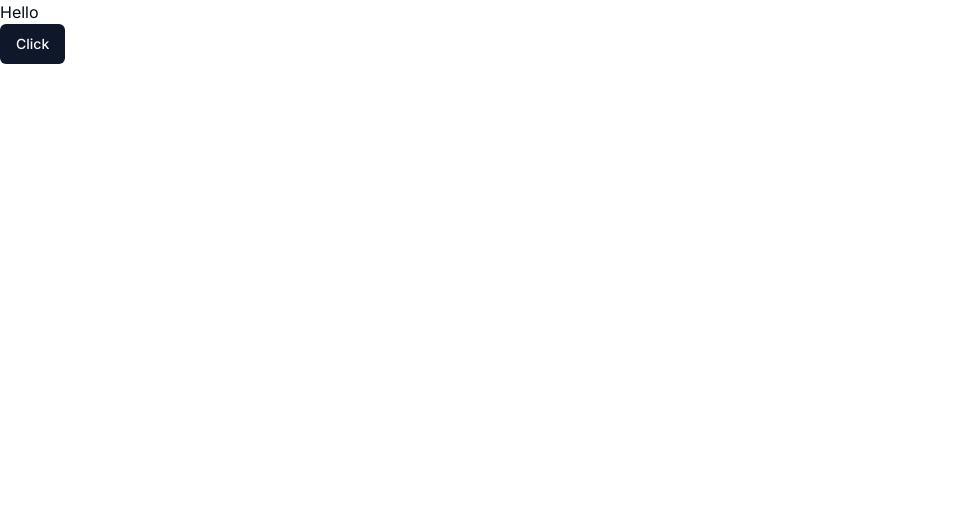
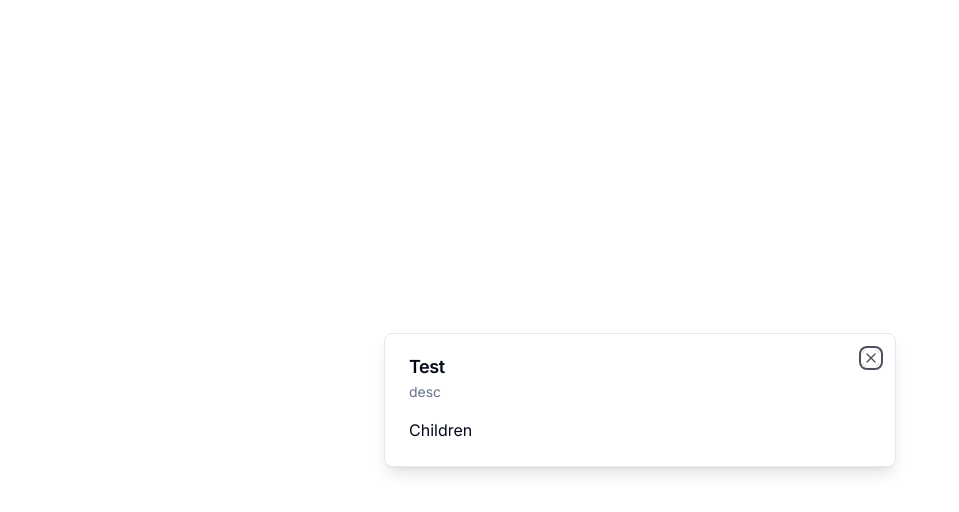
Before and after one commit to ErnestMubatapasango/fullstack-ecommerce, a Next.js app: page / in a window 1280 px wide. Shown: the top 512 px of the page, without its empty margins (0-959 px from the left). Built offline with nearby package versions, Linux system fonts and the light colour scheme.

Commit message:
create store modal

```diff
--- a/app/(root)/page.tsx
+++ b/app/(root)/page.tsx
@@ -1,13 +1,19 @@
+"use client";
+
 import { Button } from "@/components/ui/button";
+import { Modal } from "@/components/ui/modal";
+import { UserButton } from "@clerk/nextjs";
 
 
 
 export default function Home() {
   return (
-    <>
-        <p>Hello</p>
-        <Button>Click</Button>
-    </>
+    <div>
+      <Modal title="Test" description="desc" isOpen onClose={() => {}}>
+        Children
+      </Modal>
+      {/* <UserButton afterSignOutUrl="/"/> */}
+    </div>
 
   )
 }
--- /dev/null
+++ b/components/ui/dialog.tsx
@@ -0,0 +1,122 @@
+"use client"
+
+import * as React from "react"
+import * as DialogPrimitive from "@radix-ui/react-dialog"
+import { X } from "lucide-react"
+
+import { cn } from "@/lib/utils"
+
+const Dialog = DialogPrimitive.Root
+
+const DialogTrigger = DialogPrimitive.Trigger
+
+const DialogPortal = DialogPrimitive.Portal
+
+const DialogClose = DialogPrimitive.Close
+
+const DialogOverlay = React.forwardRef<
+  React.ElementRef<typeof DialogPrimitive.Overlay>,
+  React.ComponentPropsWithoutRef<typeof DialogPrimitive.Overlay>
+>(({ className, ...props }, ref) => (
+  <DialogPrimitive.Overlay
+    ref={ref}
+    className={cn(
+      "fixed inset-0 z-50 bg-background/80 backdrop-blur-sm data-[state=open]:animate-in data-[state=closed]:animate-out data-[state=closed]:fade-out-0 data-[state=open]:fade-in-0",
+      className
+    )}
+    {...props}
+  />
+))
+DialogOverlay.displayName = DialogPrimitive.Overlay.displayName
+
+const DialogContent = React.forwardRef<
+  React.ElementRef<typeof DialogPrimitive.Content>,
+  React.ComponentPropsWithoutRef<typeof DialogPrimitive.Content>
+>(({ className, children, ...props }, ref) => (
+  <DialogPortal>
+    <DialogOverlay />
+    <DialogPrimitive.Content
+      ref={ref}
+      className={cn(
+        "fixed left-[50%] top-[50%] z-50 grid w-full max-w-lg translate-x-[-50%] translate-y-[-50%] gap-4 border bg-background p-6 shadow-lg duration-200 data-[state=open]:animate-in data-[state=closed]:animate-out data-[state=closed]:fade-out-0 data-[state=open]:fade-in-0 data-[state=closed]:zoom-out-95 data-[state=open]:zoom-in-95 data-[state=closed]:slide-out-to-left-1/2 data-[state=closed]:slide-out-to-top-[48%] data-[state=open]:slide-in-from-left-1/2 data-[state=open]:slide-in-from-top-[48%] sm:rounded-lg",
+        className
+      )}
+      {...props}
+    >
+      {children}
+      <DialogPrimitive.Close className="absolute right-4 top-4 rounded-sm opacity-70 ring-offset-background transition-opacity hover:opacity-100 focus:outline-none focus:ring-2 focus:ring-ring focus:ring-offset-2 disabled:pointer-events-none data-[state=open]:bg-accent data-[state=open]:text-muted-foreground">
+        <X className="h-4 w-4" />
+        <span className="sr-only">Close</span>
+      </DialogPrimitive.Close>
+    </DialogPrimitive.Content>
+  </DialogPortal>
+))
+DialogContent.displayName = DialogPrimitive.Content.displayName
+
+const DialogHeader = ({
+  className,
+  ...props
+}: React.HTMLAttributes<HTMLDivElement>) => (
+  <div
+    className={cn(
+      "flex flex-col space-y-1.5 text-center sm:text-left",
+      className
+    )}
+    {...props}
+  />
+)
+DialogHeader.displayName = "DialogHeader"
+
+const DialogFooter = ({
+  className,
+  ...props
+}: React.HTMLAttributes<HTMLDivElement>) => (
+  <div
+    className={cn(
+      "flex flex-col-reverse sm:flex-row sm:justify-end sm:space-x-2",
+      className
+    )}
+    {...props}
+  />
+)
+DialogFooter.displayName = "DialogFooter"
+
+const DialogTitle = React.forwardRef<
+  React.ElementRef<typeof DialogPrimitive.Title>,
+  React.ComponentPropsWithoutRef<typeof DialogPrimitive.Title>
+>(({ className, ...props }, ref) => (
+  <DialogPrimitive.Title
+    ref={ref}
+    className={cn(
+      "text-lg font-semibold leading-none tracking-tight",
+      className
+    )}
+    {...props}
+  />
+))
+DialogTitle.displayName = DialogPrimitive.Title.displayName
+
+const DialogDescription = React.forwardRef<
+  React.ElementRef<typeof DialogPrimitive.Description>,
+  React.ComponentPropsWithoutRef<typeof DialogPrimitive.Description>
+>(({ className, ...props }, ref) => (
+  <DialogPrimitive.Description
+    ref={ref}
+    className={cn("text-sm text-muted-foreground", className)}
+    {...props}
+  />
+))
+DialogDescription.displayName = DialogPrimitive.Description.displayName
+
+export {
+  Dialog,
+  DialogPortal,
+  DialogOverlay,
+  DialogClose,
+  DialogTrigger,
+  DialogContent,
+  DialogHeader,
+  DialogFooter,
+  DialogTitle,
+  DialogDescription,
+}
--- /dev/null
+++ b/components/ui/modal.tsx
@@ -0,0 +1,36 @@
+"use client";
+
+import { Dialog, DialogContent, DialogDescription, DialogHeader, DialogTitle } from "@/components/ui/dialog";
+
+interface ModalProps{
+    title: string;
+    description: string;
+    isOpen: boolean;
+    onClose: () => void;
+    children?: React.ReactNode;
+}
+
+export const Modal: React.FC<ModalProps> = ({ title, description, isOpen, onClose, children}) => {
+
+    const onChange = (open: boolean) => {
+        if(!open){
+            onClose()
+        }
+    }
+
+    return(
+        <Dialog open={isOpen} onOpenChange={onChange}>
+            <DialogContent>
+                <DialogHeader>
+                    <DialogTitle>
+                        {title}
+                    </DialogTitle>
+                    <DialogDescription>
+                        {description}
+                    </DialogDescription>
+                </DialogHeader>
+                {children}
+            </DialogContent>
+        </Dialog>
+    )
+}
--- a/package.json
+++ b/package.json
@@ -10,6 +10,7 @@
   },
   "dependencies": {
     "@clerk/nextjs": "^4.28.1",
+    "@radix-ui/react-dialog": "^1.0.5",
     "@radix-ui/react-slot": "^1.0.2",
     "class-variance-authority": "^0.7.0",
     "clsx": "^2.0.0",
```
Also changed, not shown: 1 other file (tests, documents, lock files or other folders).
